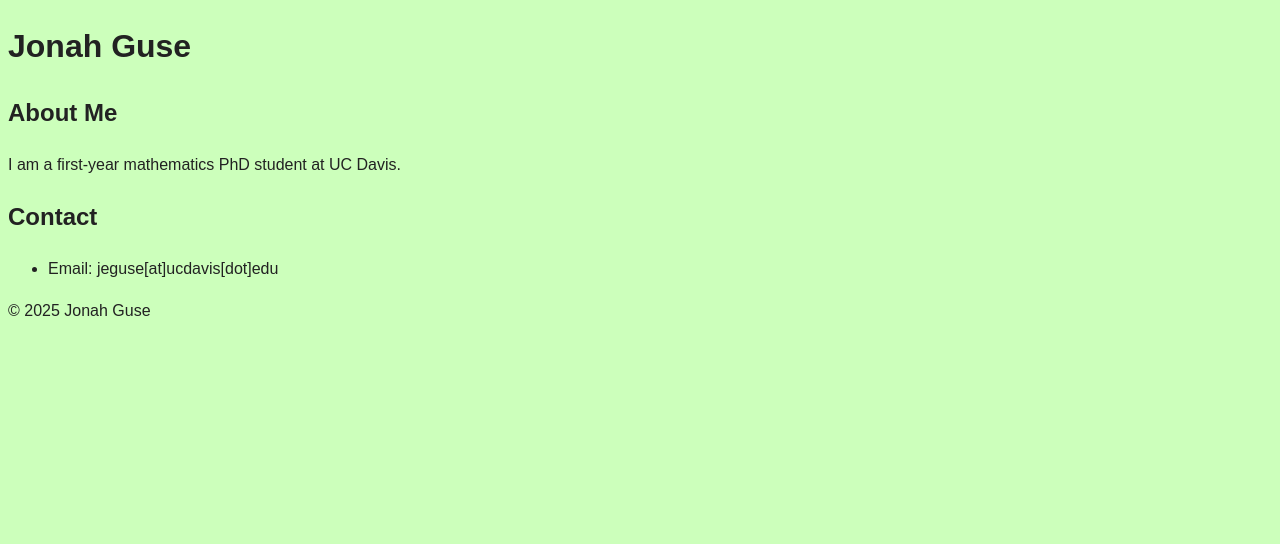
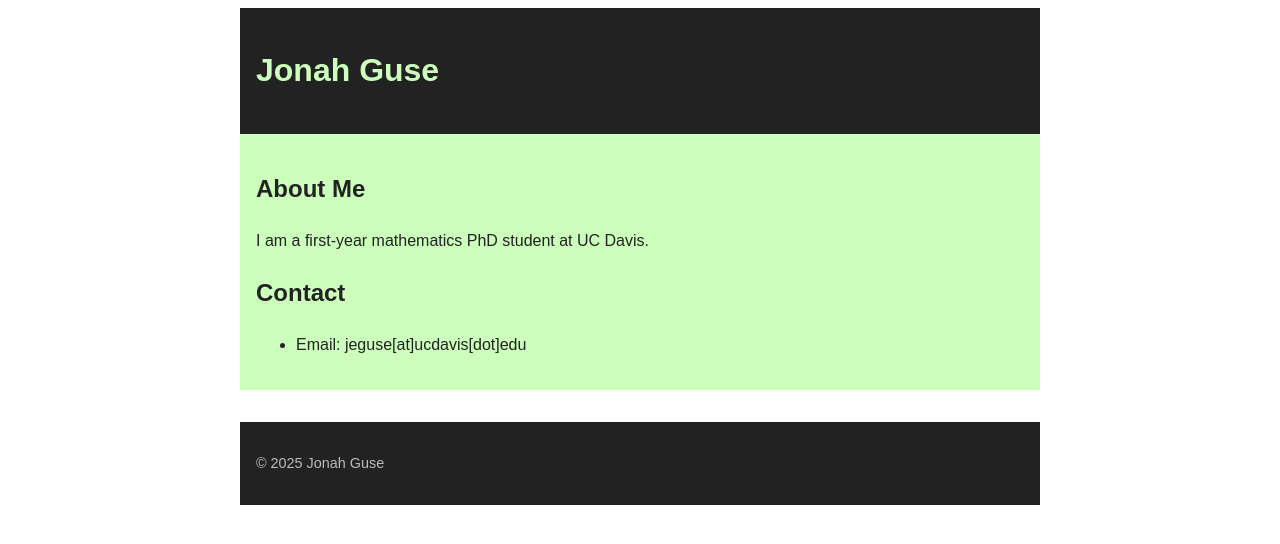
Before and after one commit to jeguse/jeguse.github.io, a Jekyll site: the page built from index.md, in a window 1280 px wide. Shown: the top 544 px of the page. Built offline with Jekyll 4.4.1, drawn with Linux system fonts in a browser that asks for light colours.

Commit message:
Update main.css

```diff
--- a/assets/css/main.css
+++ b/assets/css/main.css
@@ -7,8 +7,32 @@ html {
 }
 
 body {
-  font-family: Sniglet, Arial, sans-serif;
+  font-family: Arial, sans-serif;
   line-height: 1.6;
+}
+
+header,
+main,
+footer {
+  max-width: 800px;
+  margin: 0 auto;
+  padding: 1rem;
+}
+
+header {
+  padding-top: 1rem;
+  color: #cfb;
+  background-color: #222;
+}
+
+main {
   color: #222;
   background-color: #cfb;
 }
+
+footer {
+  margin-top: 2rem;
+  font-size: 0.9rem;
+  color: #bbb;
+  background-color: #222;
+}
```
